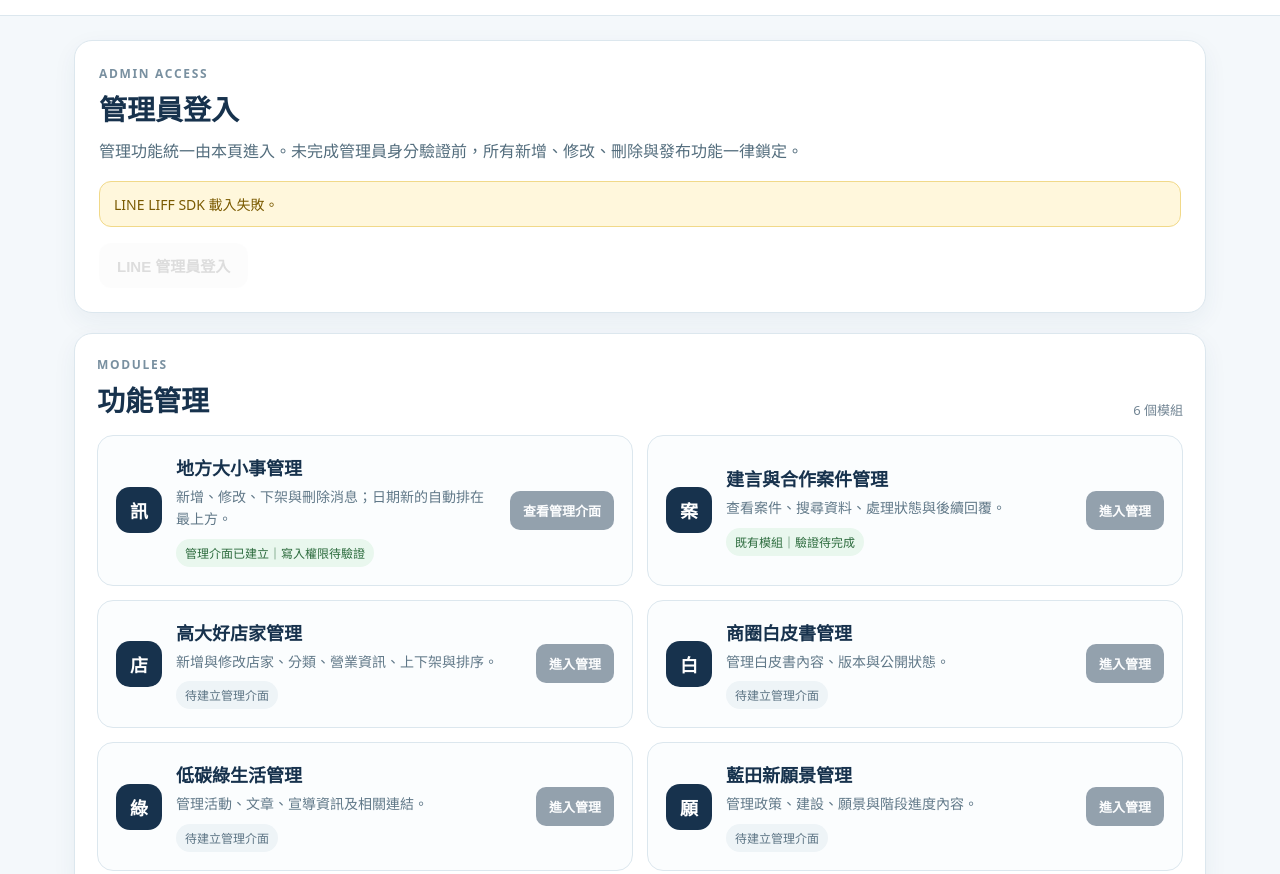
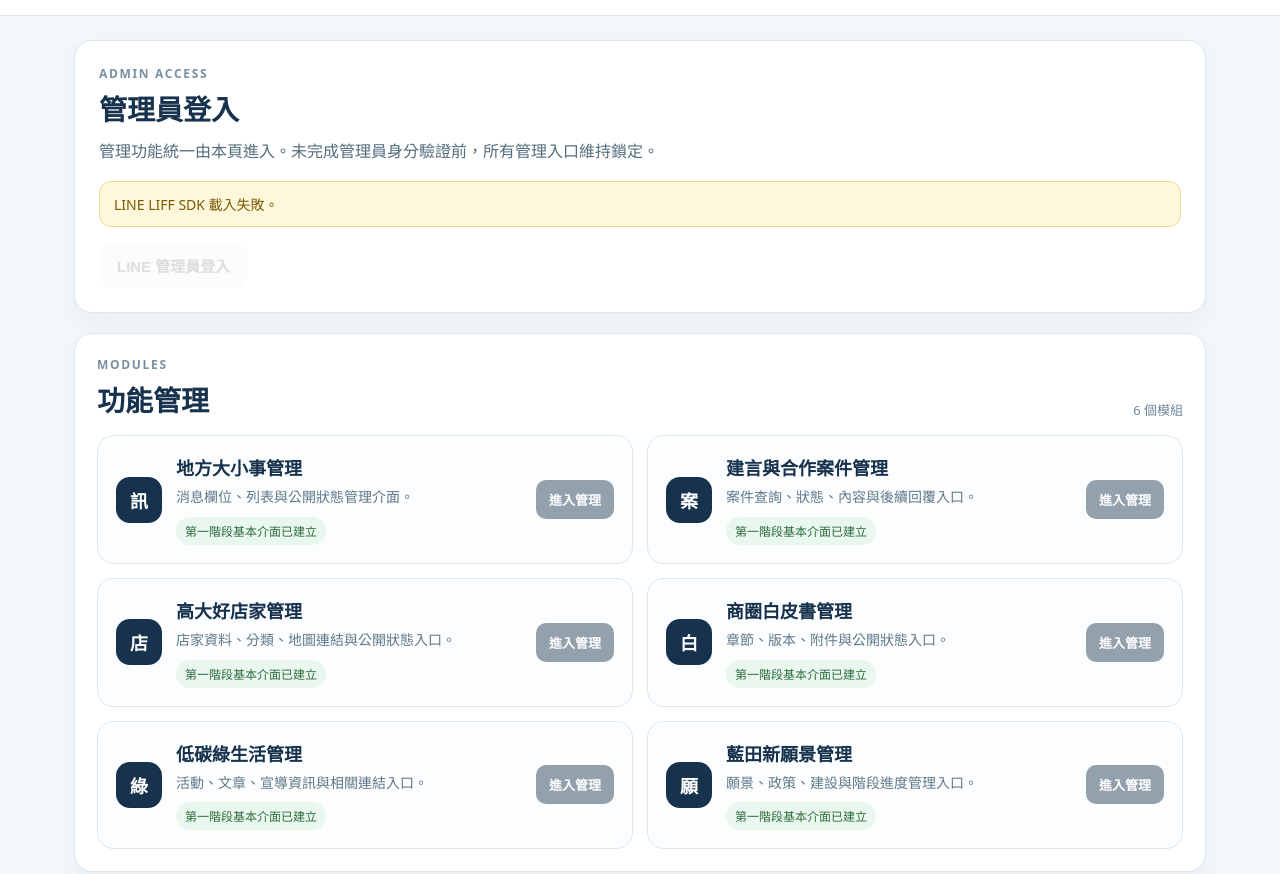
Before and after one commit to kao72302428/lantian-live-map, a plain HTML site: page admin.html in a window 1280 px wide. Shown: the part 78-952 px from the top of the page. Drawn offline with Linux system fonts and the light colour scheme.

Commit message:
Complete six phase-1 admin module entries

```diff
--- a/admin.html
+++ b/admin.html
@@ -4,7 +4,7 @@
 <meta charset="utf-8">
 <meta name="viewport" content="width=device-width,initial-scale=1,viewport-fit=cover">
 <title>智慧藍田管理中心</title>
-<link rel="stylesheet" href="./admin.css?v=20260930-1">
+<link rel="stylesheet" href="./admin.css?v=20260930-2">
 </head>
 <body>
 <header class="topbar">
@@ -20,7 +20,7 @@
     <div>
       <p class="eyebrow">ADMIN ACCESS</p>
       <h1 id="gateTitle">管理員登入</h1>
-      <p class="lead">管理功能統一由本頁進入。未完成管理員身分驗證前，所有新增、修改、刪除與發布功能一律鎖定。</p>
+      <p class="lead">管理功能統一由本頁進入。未完成管理員身分驗證前，所有管理入口維持鎖定。</p>
     </div>
     <div id="authStatus" class="status status-warn">正在初始化 LINE LIFF…</div>
     <button id="loginBtn" class="primary" type="button" disabled>LINE 管理員登入</button>
@@ -40,72 +40,72 @@
         <div class="icon">訊</div>
         <div class="module-body">
           <h3>地方大小事管理</h3>
-          <p>新增、修改、下架與刪除消息；日期新的自動排在最上方。</p>
-          <span class="tag tag-existing">管理介面已建立｜寫入權限待驗證</span>
+          <p>消息欄位、列表與公開狀態管理介面。</p>
+          <span class="tag tag-existing">第一階段基本介面已建立</span>
         </div>
-        <a class="module-action" href="./admin-news.html">查看管理介面</a>
+        <a class="module-action" href="./admin-news.html">進入管理</a>
       </article>
 
       <article class="module" data-module="cases" data-state="existing">
         <div class="icon">案</div>
         <div class="module-body">
           <h3>建言與合作案件管理</h3>
-          <p>查看案件、搜尋資料、處理狀態與後續回覆。</p>
-          <span class="tag tag-existing">既有模組｜驗證待完成</span>
+          <p>案件查詢、狀態、內容與後續回覆入口。</p>
+          <span class="tag tag-existing">第一階段基本介面已建立</span>
         </div>
-        <a class="module-action disabled-link" href="./admin-cases.html" aria-disabled="true" tabindex="-1">進入管理</a>
+        <a class="module-action" href="./admin-cases.html">進入管理</a>
       </article>
 
-      <article class="module" data-module="merchant" data-state="locked">
+      <article class="module" data-module="merchant" data-state="existing">
         <div class="icon">店</div>
         <div class="module-body">
           <h3>高大好店家管理</h3>
-          <p>新增與修改店家、分類、營業資訊、上下架與排序。</p>
-          <span class="tag">待建立管理介面</span>
+          <p>店家資料、分類、地圖連結與公開狀態入口。</p>
+          <span class="tag tag-existing">第一階段基本介面已建立</span>
         </div>
-        <button type="button" class="module-action" disabled>進入管理</button>
+        <a class="module-action" href="./admin-merchant.html">進入管理</a>
       </article>
 
-      <article class="module" data-module="whitepaper" data-state="locked">
+      <article class="module" data-module="whitepaper" data-state="existing">
         <div class="icon">白</div>
         <div class="module-body">
           <h3>商圈白皮書管理</h3>
-          <p>管理白皮書內容、版本與公開狀態。</p>
-          <span class="tag">待建立管理介面</span>
+          <p>章節、版本、附件與公開狀態入口。</p>
+          <span class="tag tag-existing">第一階段基本介面已建立</span>
         </div>
-        <button type="button" class="module-action" disabled>進入管理</button>
+        <a class="module-action" href="./admin-whitepaper.html">進入管理</a>
       </article>
 
-      <article class="module" data-module="greenlife" data-state="locked">
+      <article class="module" data-module="greenlife" data-state="existing">
         <div class="icon">綠</div>
         <div class="module-body">
           <h3>低碳綠生活管理</h3>
-          <p>管理活動、文章、宣導資訊及相關連結。</p>
-          <span class="tag">待建立管理介面</span>
+          <p>活動、文章、宣導資訊與相關連結入口。</p>
+          <span class="tag tag-existing">第一階段基本介面已建立</span>
         </div>
-        <button type="button" class="module-action" disabled>進入管理</button>
+        <a class="module-action" href="./admin-greenlife.html">進入管理</a>
       </article>
 
-      <article class="module" data-module="vision" data-state="locked">
+      <article class="module" data-module="vision" data-state="existing">
         <div class="icon">願</div>
         <div class="module-body">
           <h3>藍田新願景管理</h3>
-          <p>管理政策、建設、願景與階段進度內容。</p>
-          <span class="tag">待建立管理介面</span>
+          <p>願景、政策、建設與階段進度管理入口。</p>
+          <span class="tag tag-existing">第一階段基本介面已建立</span>
         </div>
-        <button type="button" class="module-action" disabled>進入管理</button>
+        <a class="module-action" href="./admin-vision.html">進入管理</a>
       </article>
     </div>
   </section>
 
   <section class="rulebox">
-    <strong>權限原則</strong>
-    <p>前台維持公開瀏覽；管理中心只供授權管理員操作。管理員驗證未完成時採 fail-closed：不載入管理資料、不開放寫入功能。</p>
+    <strong>第一階段</strong>
+    <p>六格基本管理入口與欄位架構先完成；正式新增、修改、刪除、發布及資料寫入列入第二階段。</p>
   </section>
 </main>
 
 <footer>智慧藍田 LIVE 一點通｜管理中心</footer>
 <script src="https://static.line-scdn.net/liff/edge/2/sdk.js"></script>
-<script src="./admin.js?v=20260930-liff1"></script>
+<script src="./admin.js?v=20260930-liff2"></script>
 </body>
 </html>
```
